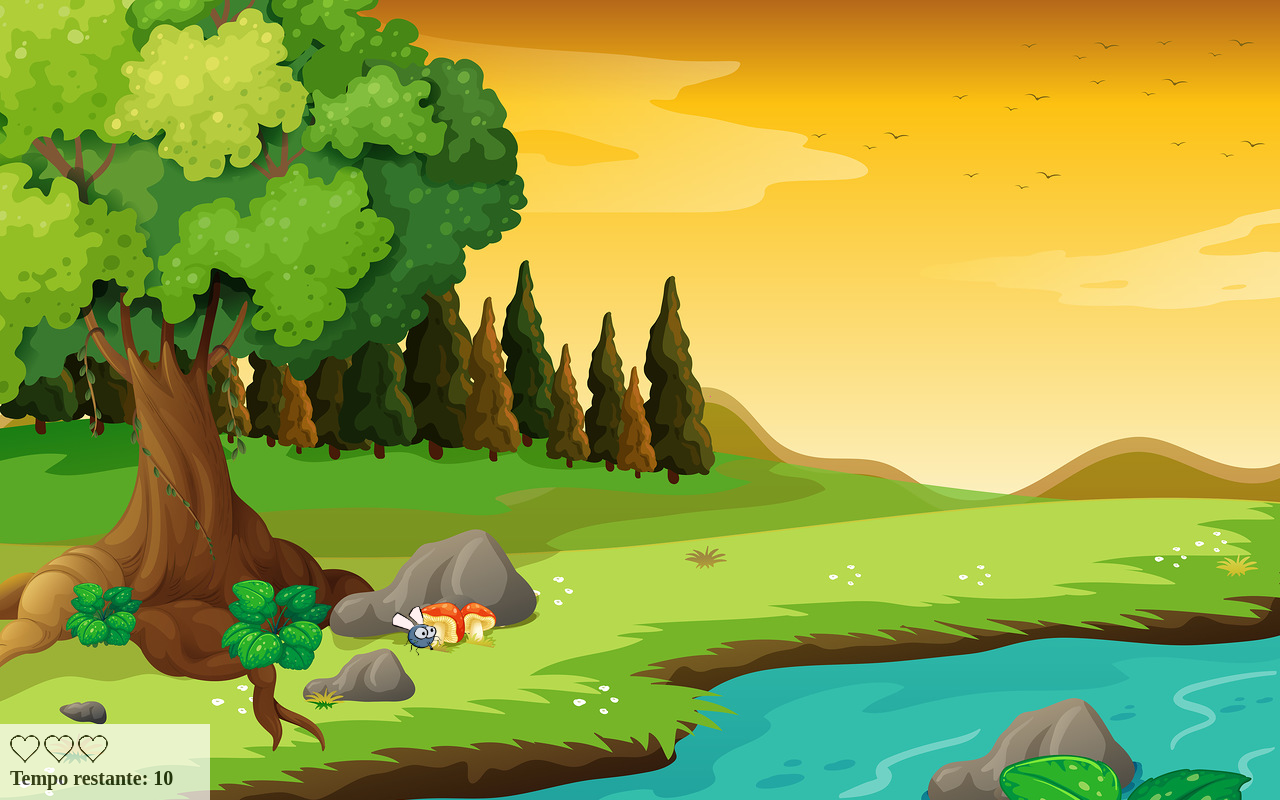
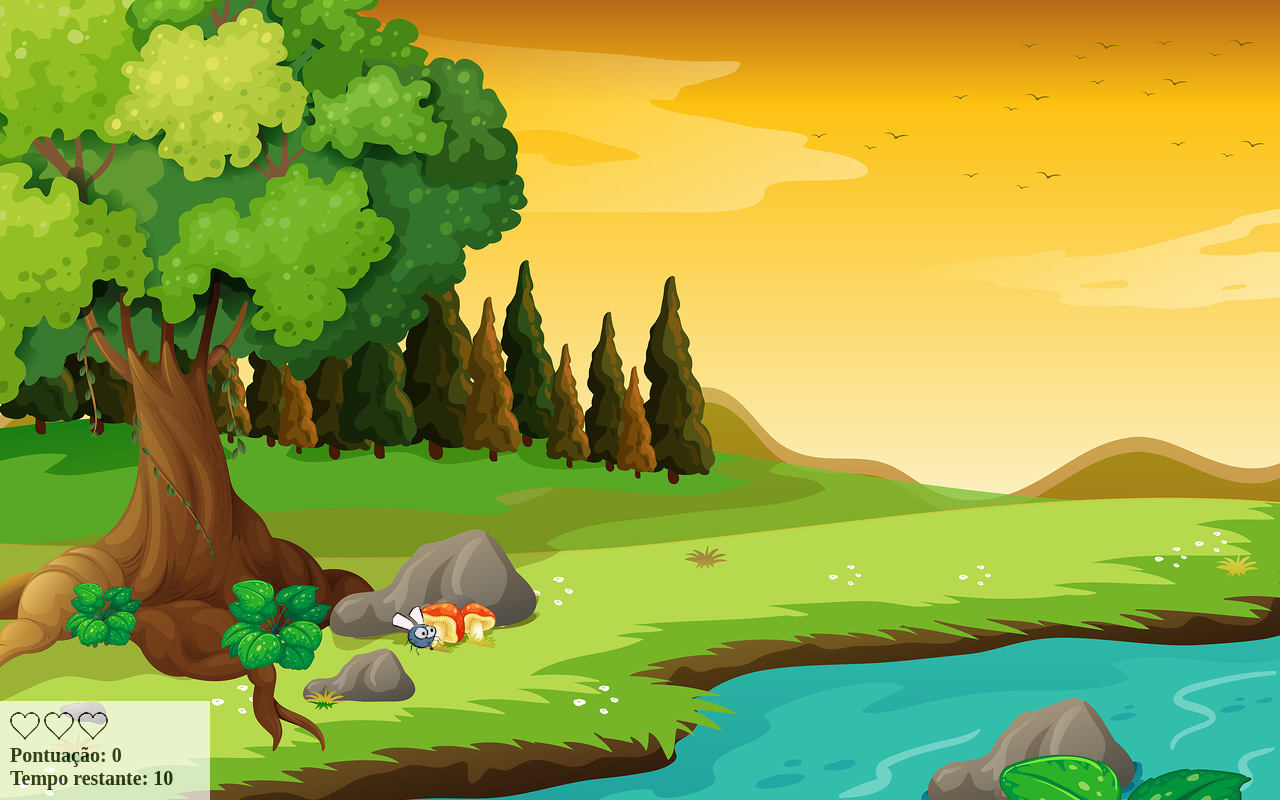
Before and after one commit to lucasclemerson/mataMosquitoJavaScript, a plain HTML site: page app2/app.html in a window 1280 px wide. Drawn offline with Linux system fonts and the light colour scheme.

Commit message:
Criação de um span para mostrar a pontuação

```diff
--- a/app2/app.html
+++ b/app2/app.html
@@ -15,6 +15,7 @@
             <img id="v2" src="imagens/coracao_cheio.png">
             <img id="v3" src="imagens/coracao_cheio.png">
         </div>
+        <div class="cronometro">Pontuação: <span id="score"></span></div>
         <div class="cronometro">Tempo restante: <span id="cronometro"></span></div>
     </div>
     <script>
```
